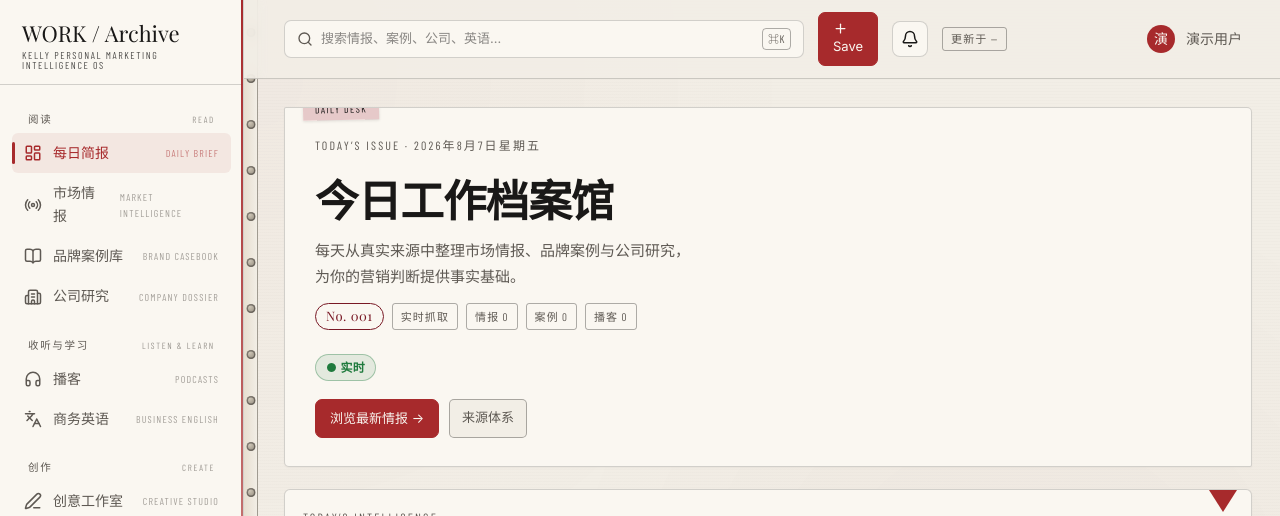
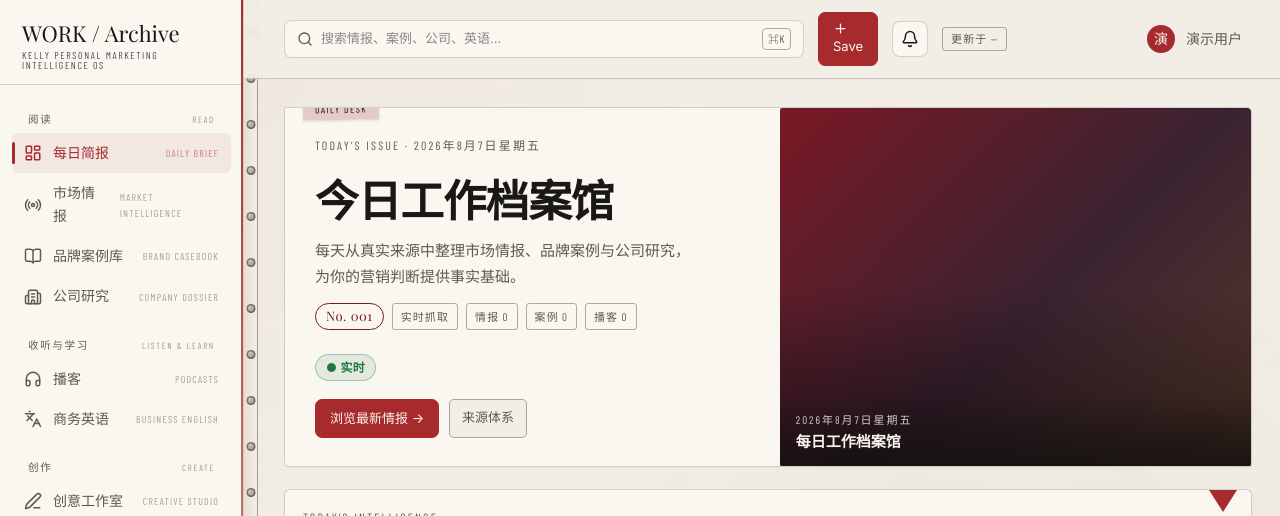
Before and after one commit to shakekhan0425/Kelly-s-work-archive, a Next.js app: page /desk in a window 1280 px wide. Shown: the top 516 px of the page. Built offline with nearby package versions, Linux system fonts and the light colour scheme; no server answers; the database is empty; a web font is replaced by a local one.

Commit message:
style: desk 胶片旅行 Hero 兜底 + 字幕条
- Hero 右图无封面时显示酒红渐变兜底，不再留白
- 新增右下角胶片字幕条（日期 + 最新情报标题），强化杂志旅行感

```diff
--- a/src/app/desk/page.tsx
+++ b/src/app/desk/page.tsx
@@ -86,12 +86,18 @@ export default async function DeskPage() {
               </Link>
             </div>
           </div>
-          {recent[0]?.hero ? (
-            <div className="hero-film desk-hero-img">
-              {/* eslint-disable-next-line @next/next/no-img-element */}
+          <div className="hero-film desk-hero-img">
+            {recent[0]?.hero ? (
+              // eslint-disable-next-line @next/next/no-img-element
               <img src={recent[0].hero} alt="" loading="eager" />
+            ) : null}
+            <div className="desk-hero-cap">
+              <span className="desk-hero-cap-k">{today}</span>
+              <span className="desk-hero-cap-t">
+                {recent[0]?.title ?? "每日工作档案馆"}
+              </span>
             </div>
-          ) : null}
+          </div>
         </div>
       </section>
 
--- a/src/app/globals.css
+++ b/src/app/globals.css
@@ -2722,12 +2722,45 @@ a:active, button:active, .btn:active, .chip:active, .icon-btn:active, .fav-btn:a
 .desk-hero-img {
   min-height: 260px;
   position: relative;
+  background: linear-gradient(135deg, var(--color-oxblood) 0%, #3a2230 55%, #5a3b2c 100%);
 }
 .desk-hero-img img {
   width: 100%;
   height: 100%;
   object-fit: cover;
   display: block;
+}
+/* 胶片旅行字幕条：右下角日期 + 标题，强化杂志感 */
+.desk-hero-cap {
+  position: absolute;
+  left: 0;
+  right: 0;
+  bottom: 0;
+  padding: 14px 16px;
+  display: flex;
+  flex-direction: column;
+  gap: 2px;
+  color: #f7f3ec;
+  background: linear-gradient(0deg, rgba(20, 18, 17, 0.72), transparent);
+  z-index: 2;
+}
+.desk-hero-cap-k {
+  font-family: var(--font-condensed);
+  text-transform: uppercase;
+  letter-spacing: 0.18em;
+  font-size: 11px;
+  opacity: 0.82;
+}
+.desk-hero-cap-t {
+  font-family: var(--font-serif-cn);
+  font-size: 15px;
+  line-height: 1.4;
+  font-weight: 600;
+  display: -webkit-box;
+  -webkit-line-clamp: 2;
+  line-clamp: 2;
+  -webkit-box-orient: vertical;
+  overflow: hidden;
 }
 @media (max-width: 760px) {
   .desk-hero-grid {
```
